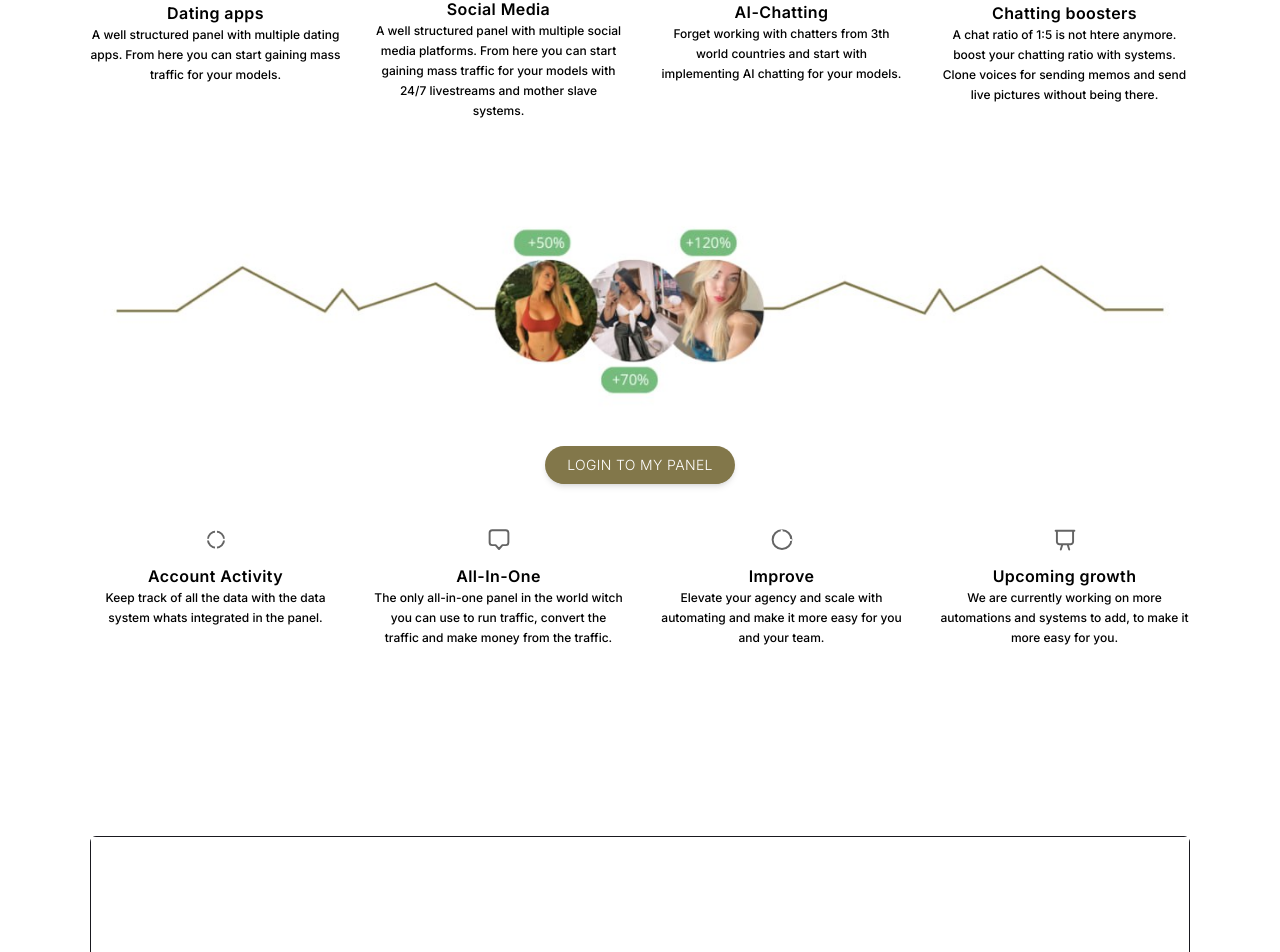
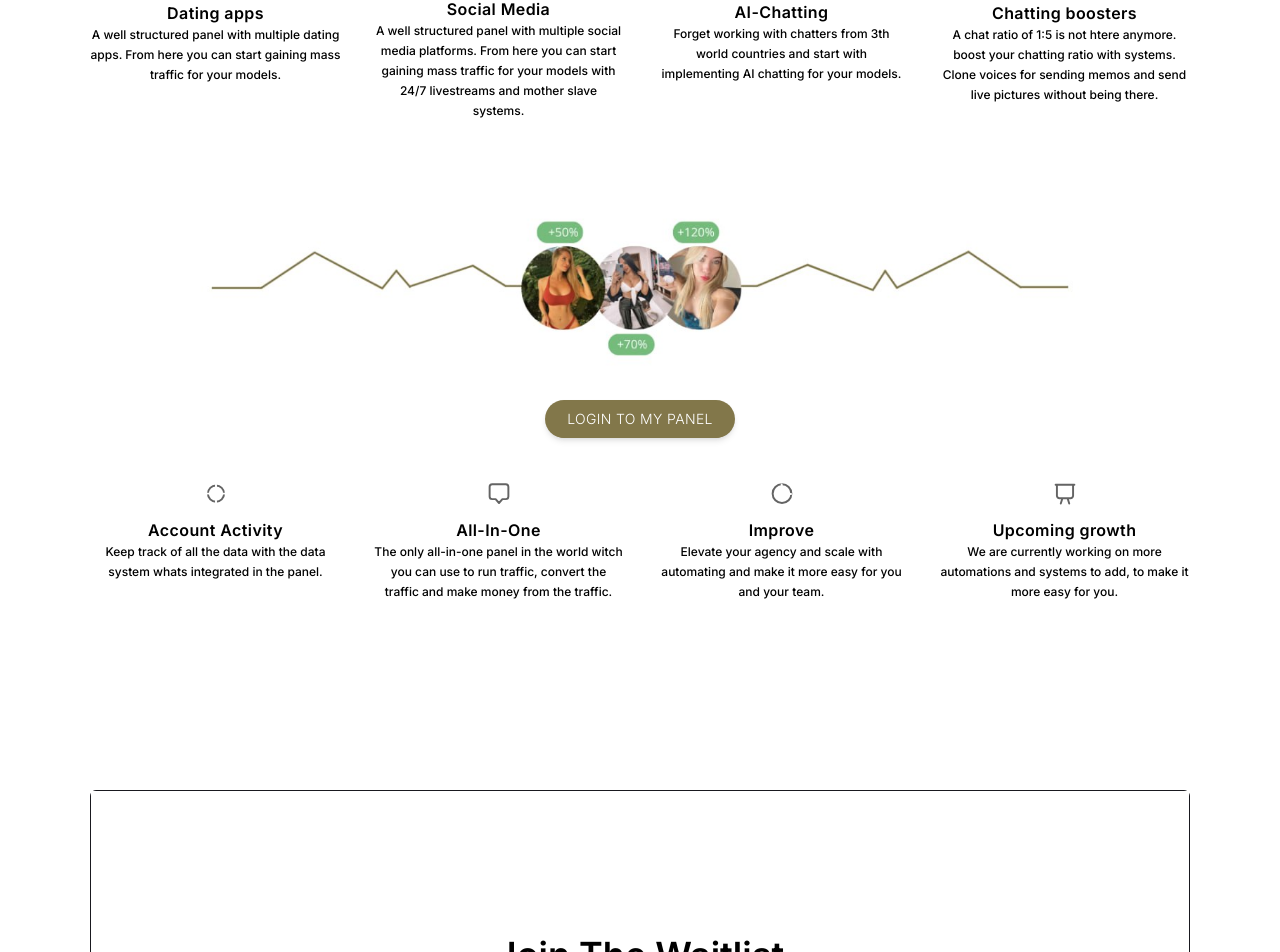
Before and after one commit to ai-to-ai/ato-webpanel, a Next.js app: page / in a window 1280 px wide. Shown: the part 1179-2131 px from the top of the page. Built offline with nearby package versions, Linux system fonts and the light colour scheme.

Commit message:
line_image_fix

```diff
--- a/app/components/Hero.tsx
+++ b/app/components/Hero.tsx
@@ -219,7 +219,7 @@ export default function Hero(): JSX.Element {
                         <Image
                             alt="photos"
                             src="/images/lines.jpeg"
-                            width={1100}
+                            width={900}
                             height={100} />
                     </div>
                     <div className="relative mt-8 items-center justify-center sm:hidden">
```
